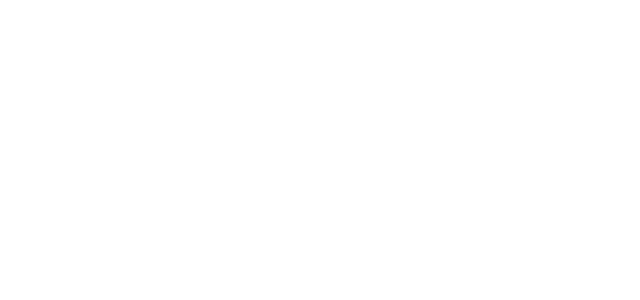
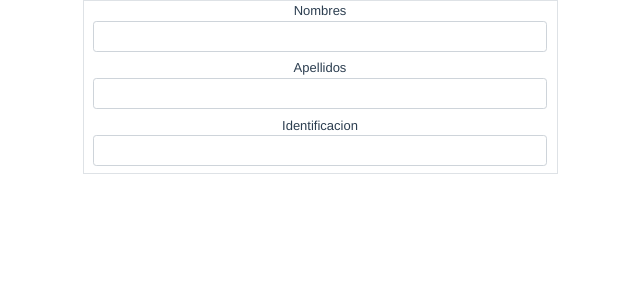
Before and after one commit to Grupo-2-E8/mintic_vue, a Vue app: page /clientes/form in a window 1280 px wide. Before the commit this address had no page. Shown: the top 300 px of the page, without its empty margins (320-960 px from the left). Built offline with nearby package versions, Linux system fonts and the light colour scheme.

Commit message:
ajustes clinetes

```diff
--- a/src/router/index.js
+++ b/src/router/index.js
@@ -21,6 +21,11 @@
     component: ()=>import('../views/clientes')
   },
   {
+    path: '/clientes/form',
+    name: 'clientes.form',
+    component: ()=>import('../views/clientes/form')
+  },
+  {
     path: '/pedidos',
     name: 'pedidos',
     component: ()=>import('../views/pedidos')
--- /dev/null
+++ b/src/views/clientes/form/index.vue
@@ -0,0 +1,34 @@
+<template>
+  <section>
+    <div class="container ">
+      <div class="row justify-content-center">
+        <div class="col-md-5 border">
+          <form action="">
+            <div class="form-group mb-2 text-left">
+              <label for="" class="text-left">Nombres</label>
+              <input type="text" class="form-control">
+            </div>
+            <div class="form-group mb-2 text-left">
+              <label for="" class="text-left">Apellidos</label>
+              <input type="text" class="form-control">
+            </div>
+            <div class="form-group mb-2 text-left">
+              <label for="" class="text-left">Identificacion</label>
+              <input type="text" class="form-control">
+            </div>
+          </form>
+        </div>
+      </div>
+    </div>
+  </section>
+</template>
+
+<script>
+export default {
+
+}
+</script>
+
+<style>
+
+</style>
--- a/src/views/clientes/index.vue
+++ b/src/views/clientes/index.vue
@@ -21,6 +21,10 @@
       <div class="card my-3">
         <div class="card-body">
           <h1>Mis clientes</h1>
+          <router-link :to="{name:'clientes.form'}" class="btn btn-primary">
+            Crear cliente
+          </router-link>
+
         </div>
       </div>
     </div>
```
